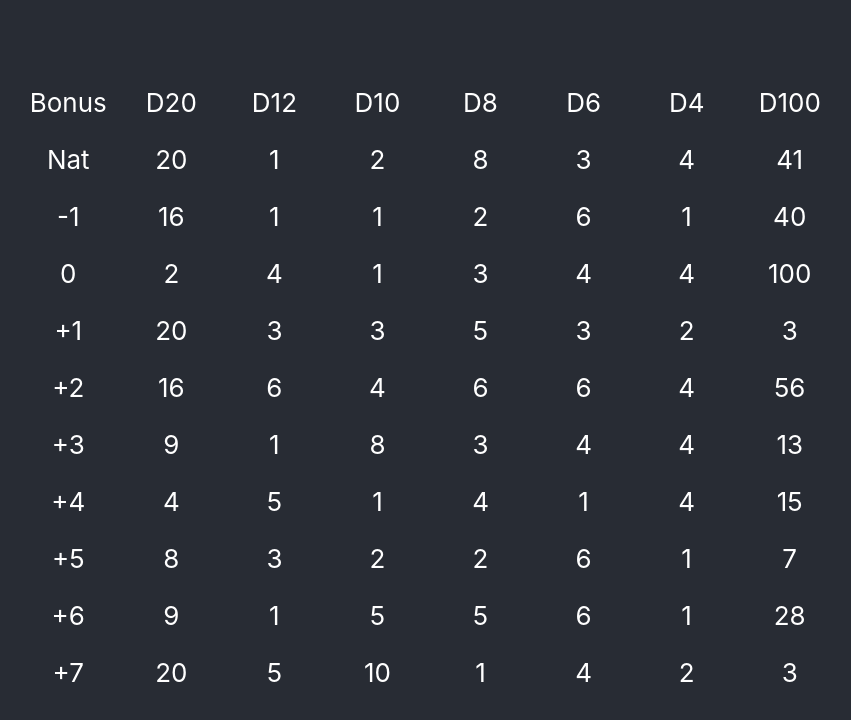
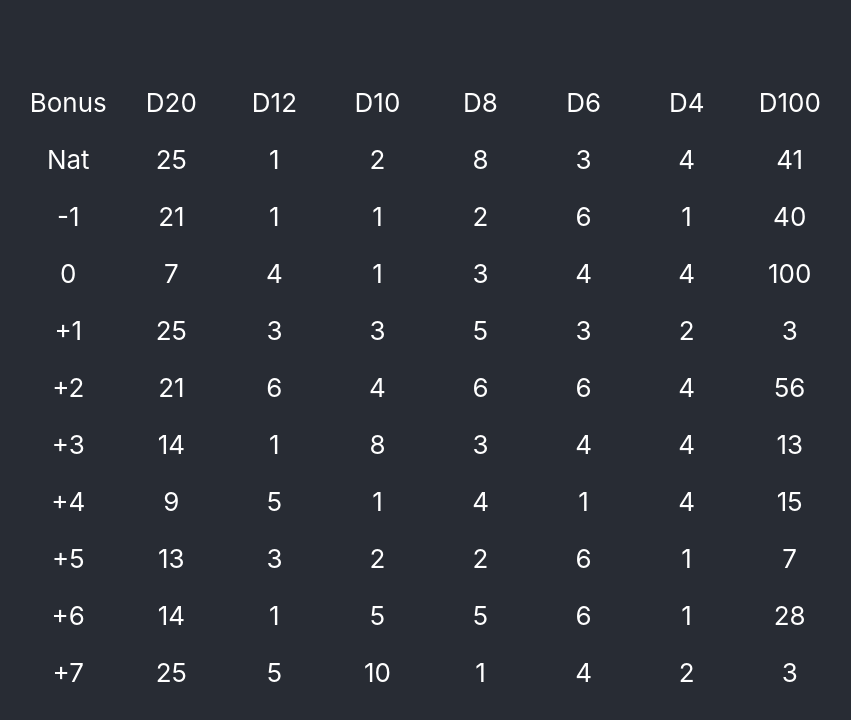
Before and after one commit to Utkarsh-G/fast-dice, a React (Create React App) app in the folder fast-dice/: page / in a window 1280 px wide. Shown: the top 720 px of the page, without its empty margins (211-1062 px from the left). Built offline with nearby package versions, Linux system fonts and the light colour scheme.

Commit message:
bonus in state

```diff
--- a/fast-dice/src/App.js
+++ b/fast-dice/src/App.js
@@ -21,6 +21,8 @@ function App() {
   const [d6, setD6] = useState(gen_random(6))
   const [d4, setD4] = useState(gen_random(4))
   const [d100, setD100] = useState(gen_random(100))
+
+  const [bonus, setBonus] = useState(5)
 
   function clickHandler(e) {
     //setroll(roll+1); // width: 100
@@ -47,7 +49,7 @@ function App() {
         >
           Learn React
         </a> */}
-        <RollDisplay d20={d20} d12={d12} d10={d10} d8={d8} d6={d6} d4={d4} d100={d100} />
+        <RollDisplay d20={d20} d12={d12} d10={d10} d8={d8} d6={d6} d4={d4} d100={d100} bonus={bonus} setBonus={setBonus} />
       </header>
     </div>
   );
--- a/fast-dice/src/RollDisplay.js
+++ b/fast-dice/src/RollDisplay.js
@@ -1,15 +1,4 @@
-import React, {useState} from "react";
-
-
-const gen_random = (size) => {
-    let my_arr = []
-    for (let i = 0; i < 10; i++){
-        my_arr.push(Math.ceil(Math.random() * size))
-    }
-    return my_arr
-}
-
-function RollDisplay({d20, d12, d10, d8, d6, d4, d100 }) {
+function RollDisplay({d20, d12, d10, d8, d6, d4, d100, bonus, setBonus }) {
 
         return (
         <div style={{margin: 'auto', display: 'block', columnCount: 8}}>
@@ -28,7 +17,7 @@ function RollDisplay({d20, d12, d10, d8, d6, d4, d100 }) {
 
         <p> D20</p>
         {d20.map((number)=>{
-            return <p>{number}</p>
+            return <p>{number+bonus}</p>
         })}
 
         <p> D12</p>
```
